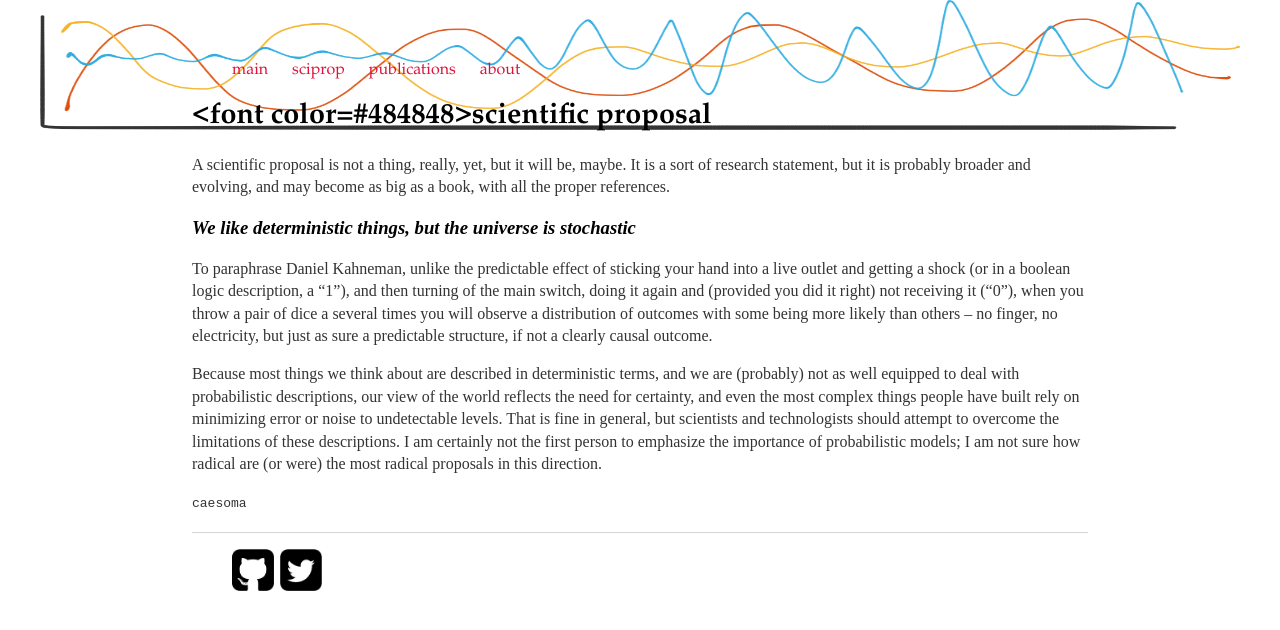
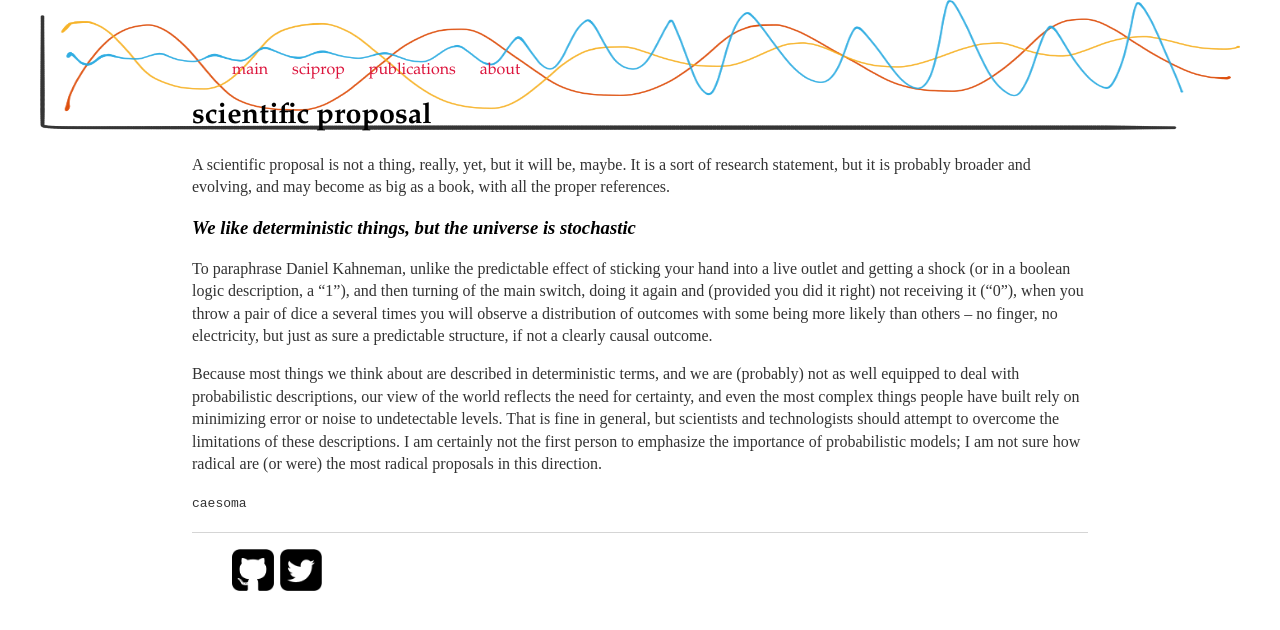
Before and after one commit to caesoma/caesoma.github.io, a Jekyll site: the page built from sciprop/index.md, in a window 1280 px wide. Shown: the top 630 px of the page. Built offline with Jekyll 4.4.1, drawn with Linux system fonts in a browser that asks for light colours.

Commit message:
update main

```diff
--- a/index.html
+++ b/index.html
@@ -2,7 +2,7 @@
 layout: default
 title: main
 ---
-<h1><font color=#484848>{{ page.title }}</h1>
+<h1>{{ page.title }}</h1>
 
 <!-- This loops through the paginated posts -->
 {% for post in paginator.posts %}
--- a/sciprop/index.md
+++ b/sciprop/index.md
@@ -2,7 +2,7 @@
 layout: default
 title: scientific proposal
 ---
-<font color=#484848>{{ page.title }}
+{{ page.title }}
 ===============
 
 A scientific proposal is not a thing, really, yet, but it will be, maybe.
```
